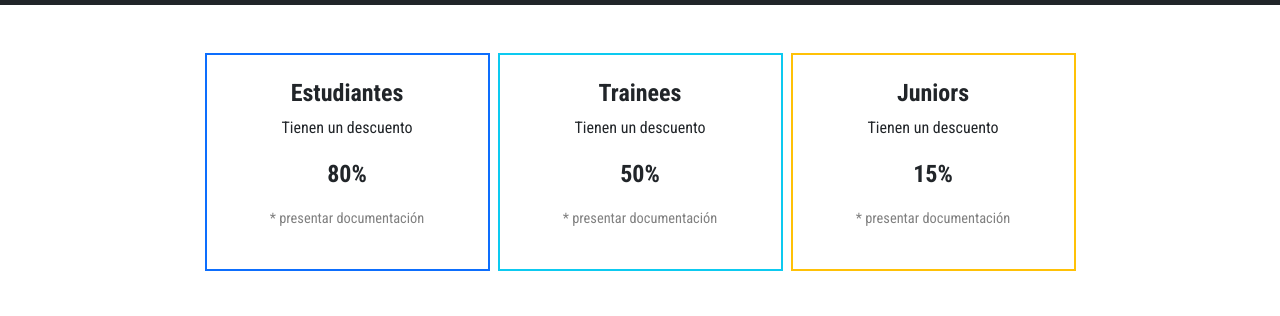
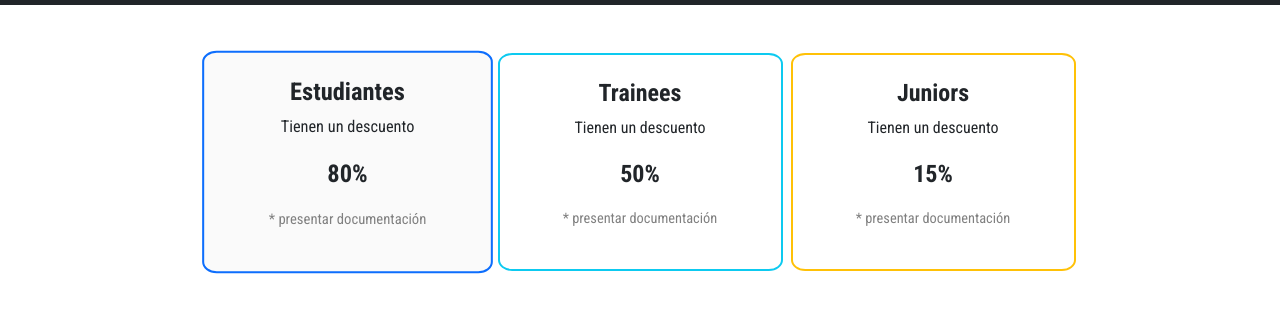
Before and after one commit to Iara-Pou/entrega-integrador-cAc, a plain HTML site: page formulario.html in a window 1280 px wide. In both pictures the pointer is over the element 347 px from the left and 223 px from the top of the page. Shown: the part 61-377 px from the top of the page. Drawn offline with nearby package versions, Linux system fonts and the light colour scheme.

Commit message:
Suma efecto hover al header
Para que sea más dinámico el principio de la página, considerando que la parte de abajo es más compleja por los efectos propios de bootstrap.

```diff
--- a/css/stylesheet-formulario.css
+++ b/css/stylesheet-formulario.css
@@ -5,6 +5,11 @@ h3, .porcentaje{
 .recuadro{
     text-align: center;
     border: 2px solid black;
+    border-radius: 5%;
+}
+.recuadro:hover{
+    transform: scale(1.02);
+    background-color:rgb(250, 250, 250);
 }
 .aclaracion{
     color: gray;
@@ -31,3 +36,9 @@ form button{
         margin-bottom: 0%;
     }
  }
+
+ .recuadro {
+
+
+
+  }
```
Also changed, not shown: formulario.html (+2 -4 lines).
